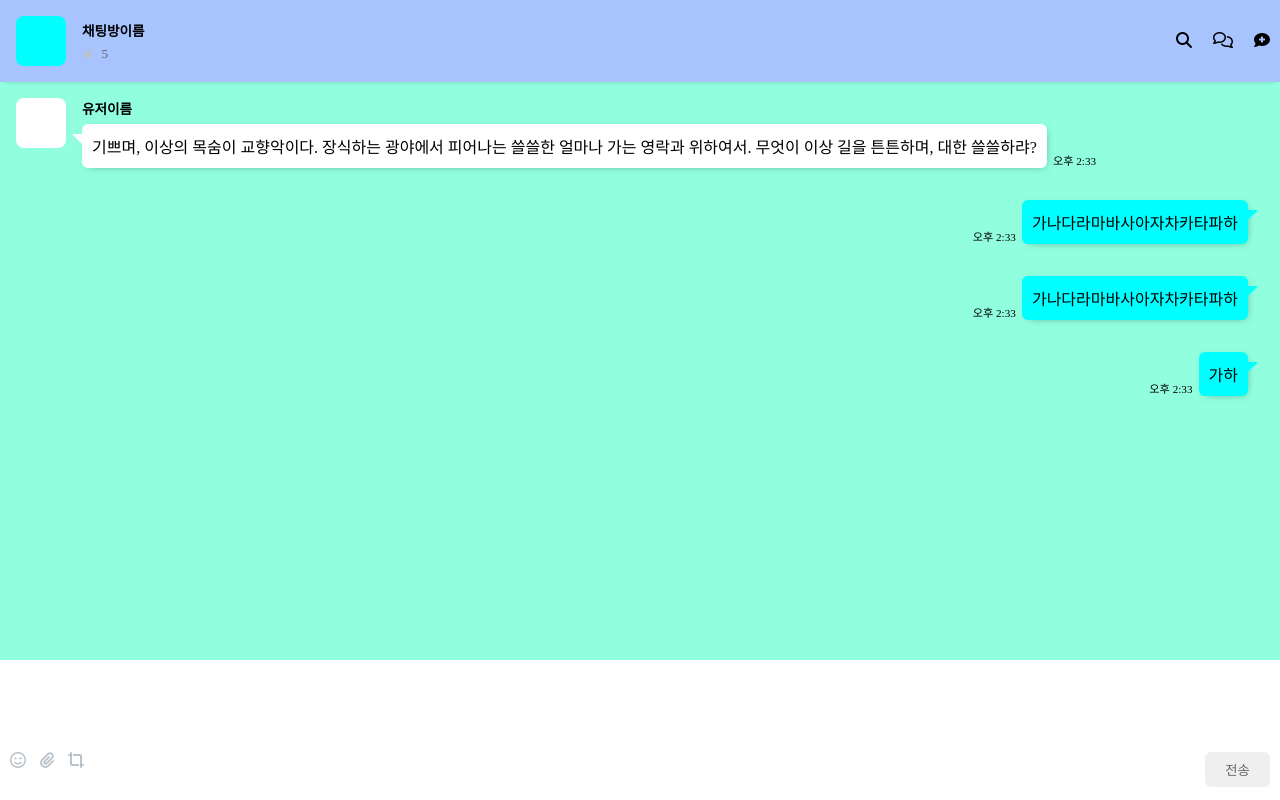
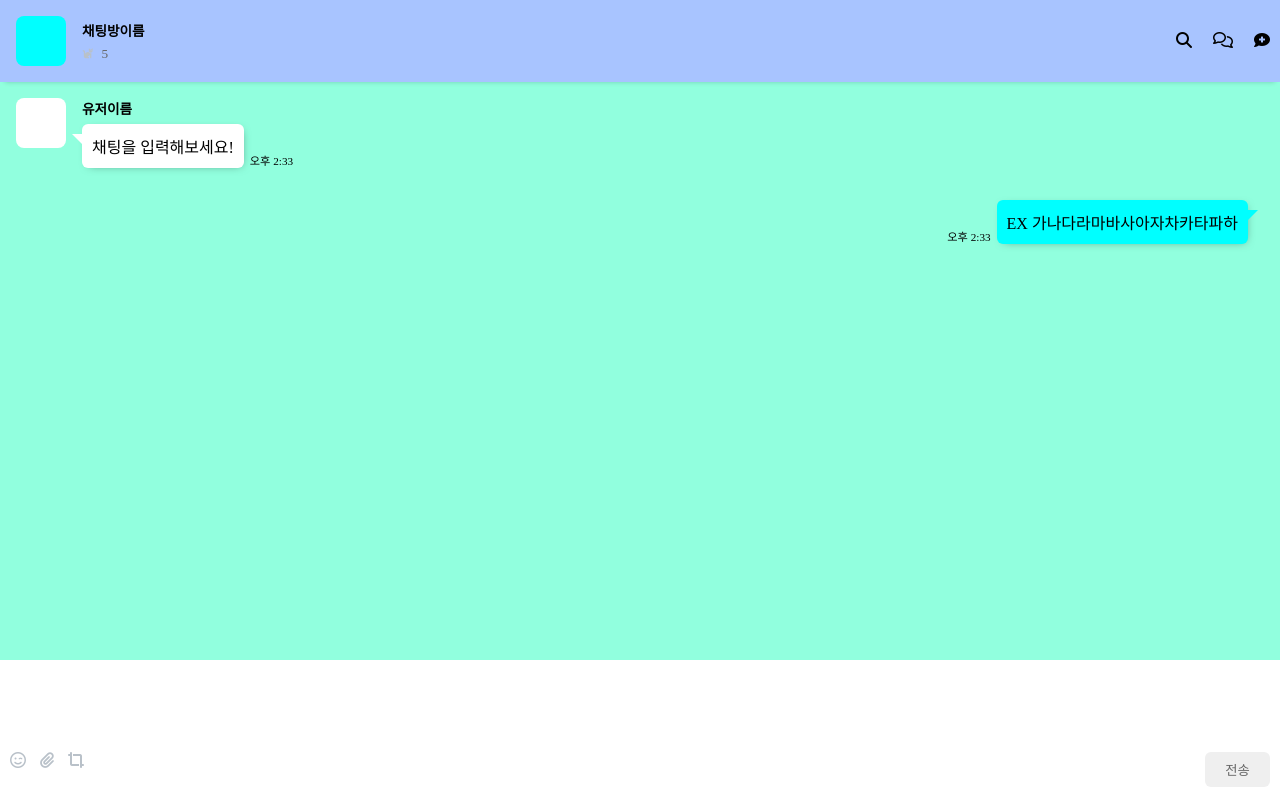
Before and after one commit to bluedar/TeProTalk, a website: page chat.html in a window 1280 px wide. Drawn offline with Linux system fonts and the light colour scheme; a web font is replaced by a local one.

Commit message:
Add files via upload

```diff
--- a/chat.html
+++ b/chat.html
@@ -42,11 +42,7 @@
             <div class="preview_col bubble_wrap">
               <h4 class="preview_title">유저이름</h4>
               <div class="bubble_content">
-                <p class="bubble">
-                  기쁘며, 이상의 목숨이 교향악이다. 장식하는 광야에서 피어나는
-                  쓸쓸한 얼마나 가는 영락과 위하여서. 무엇이 이상 길을 튼튼하며,
-                  대한 쓸쓸하랴?
-                </p>
+                <p class="bubble">채팅을 입력해보세요!</p>
                 <span class="bubble_time">오후 2:33</span>
               </div>
             </div>
@@ -58,31 +54,7 @@
             <div class="preview_col bubble_wrap">
               <h4 class="preview_title">유저이름</h4>
               <div class="bubble_content">
-                <p class="bubble">가나다라마바사아자차카타파하</p>
-                <span class="bubble_time">오후 2:33</span>
-              </div>
-            </div>
-          </div>
-          <div class="preview bubble_preview my">
-            <div class="preview_col">
-              <div class="preview_pic"></div>
-            </div>
-            <div class="preview_col bubble_wrap">
-              <h4 class="preview_title">유저이름</h4>
-              <div class="bubble_content">
-                <p class="bubble">가나다라마바사아자차카타파하</p>
-                <span class="bubble_time">오후 2:33</span>
-              </div>
-            </div>
-          </div>
-          <div class="preview bubble_preview my">
-            <div class="preview_col">
-              <div class="preview_pic"></div>
-            </div>
-            <div class="preview_col bubble_wrap">
-              <h4 class="preview_title">유저이름</h4>
-              <div class="bubble_content">
-                <p class="bubble">가하</p>
+                <p class="bubble">EX 가나다라마바사아자차카타파하</p>
                 <span class="bubble_time">오후 2:33</span>
               </div>
             </div>
```
